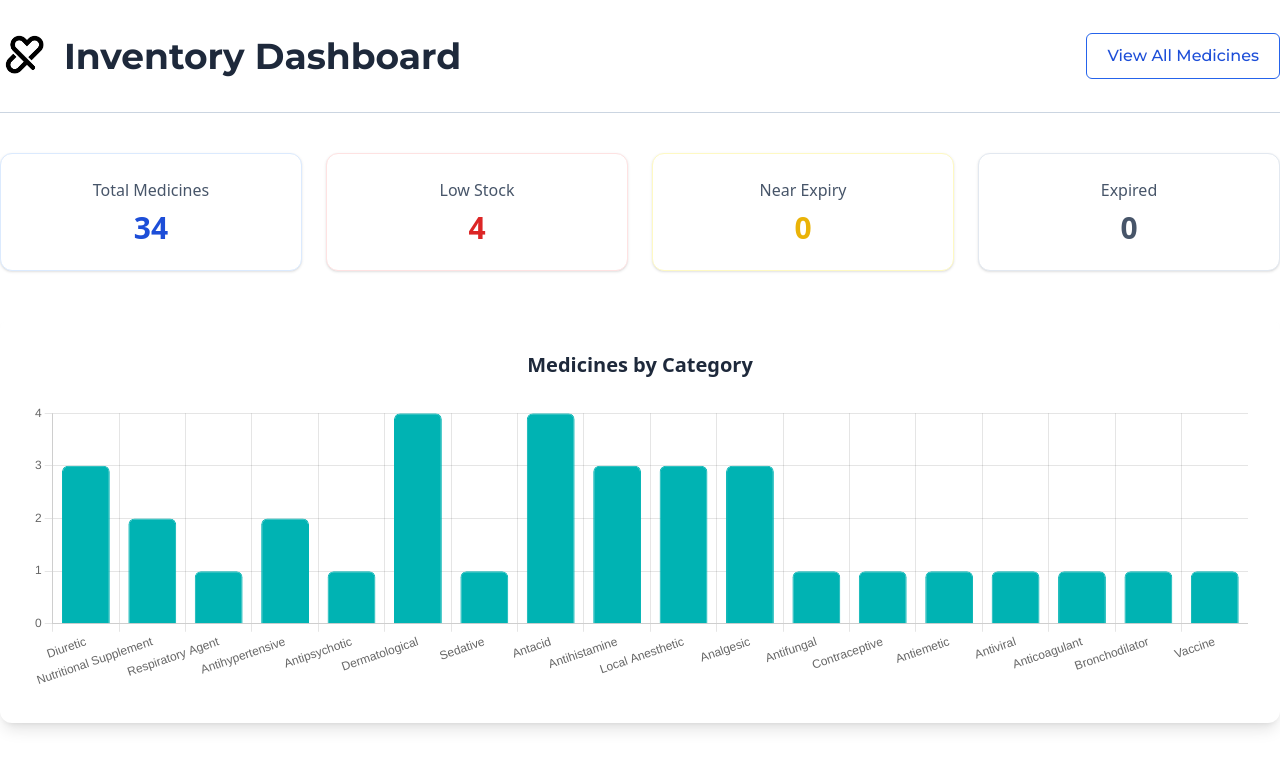
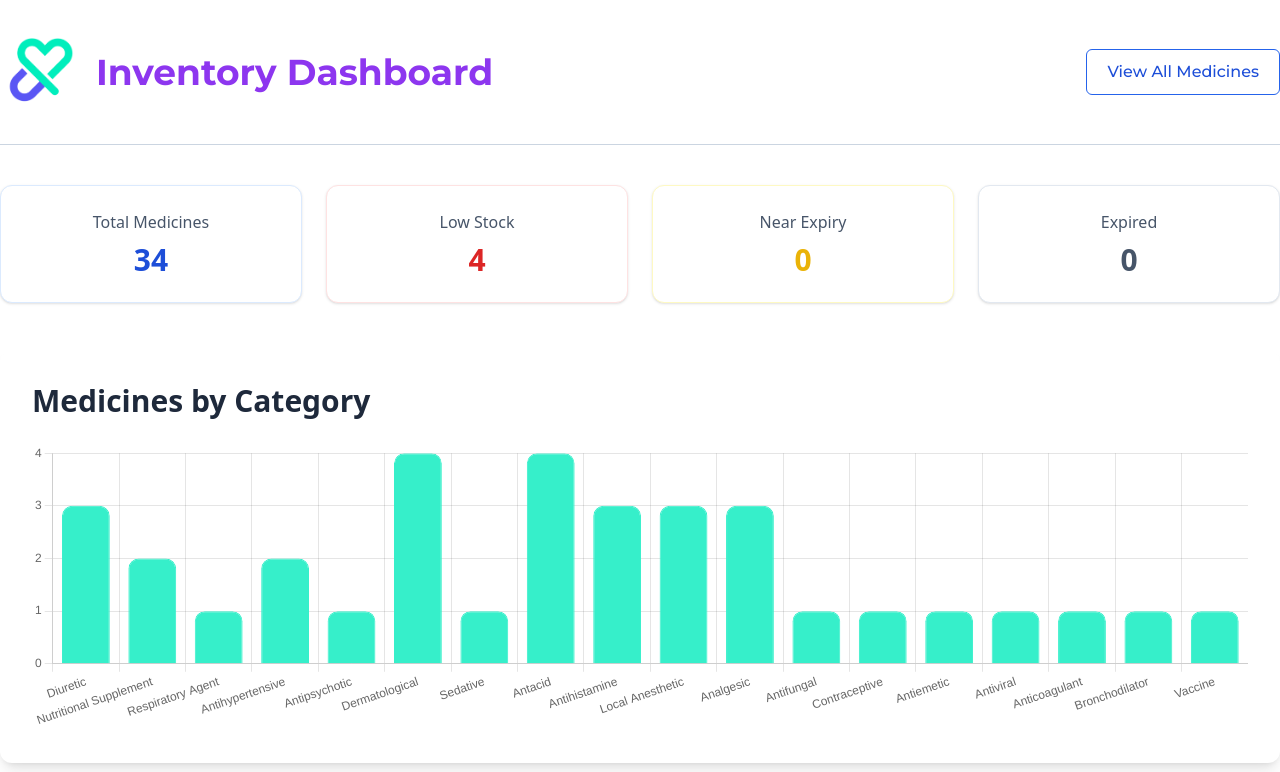
Before and after one commit to YOOSUF-HUB/Smart-Pharmacy-System, a Django app: page / in a window 1280 px wide. Shown: the top 772 px of the page. Run offline with Django 5.2, Linux system fonts and the light colour scheme; data comes from the database, SQL or seed files in the repository; some libraries are stand-ins or nearby versions.

Commit message:
Update settings and enhance inventory dashboard layout for improved aesthetics and functionality

```diff
--- a/templates/Medicine_inventory/med_inventory_dash.html
+++ b/templates/Medicine_inventory/med_inventory_dash.html
@@ -2,7 +2,7 @@
 {% load static %}
 {% block content %}
 <style>
-  /* Base styles using Tailwind's recommended 'font-sans' and a custom 'font-serif' */
+
   body {
     font-family: "Montserrat", sans-serif;
     background-color: #f8fafc; /* slate-50 */
@@ -16,8 +16,8 @@
 <div class="flex justify-between items-center mb-8 mt-8">
     <div class="flex items-center gap-4">
         <!-- ** LOGO PLACEHOLDER ** -->
-        <img src="{% static 'MediSyn_Logo/3.png' %}" alt="Your Company Logo" class="h-12 w-auto">
-        <h2 class="text-4xl font-bold text-slate-800">
+        <img src="{% static 'MediSyn_Logo/1.png' %}" alt="Your Company Logo" class="h-20 w-auto">
+        <h2 class="text-4xl font-bold text-[#8D36EF]">
             Inventory Dashboard
         </h2>
     </div>
@@ -52,7 +52,10 @@
 
   <div class="max-w-full mx-auto mb-12">
     <div class="bg-white shadow-lg rounded-xl p-8">
-      <h5 class="text-xl font-semibold text-slate-800 text-center mb-6">Medicines by Category</h5>
+    <h2 class="text-3xl font-bold text-slate-800">
+      Medicines by Category
+    </h2>
+    <br>
       <div class="relative h-72">
         <canvas id="categoryChart"></canvas>
       </div>
@@ -173,10 +176,10 @@
       datasets: [{
         label: 'Medicine Count',
         data: {{ category_counts|safe }},
-        backgroundColor: 'rgba(0, 179, 179, 1)',
-        borderColor: 'rgba(0, 179, 179, 1)',
+        backgroundColor: 'rgba(54, 239, 202, 1)',
+        borderColor: 'rgba(54, 239, 202, 1)',
         borderWidth: 1,
-        borderRadius: 6
+        borderRadius: 10
       }]
     },
     options: {
```
Also changed, not shown: Pharmarcy_Prescription_Tracker/settings.py (+9 -1 lines).
